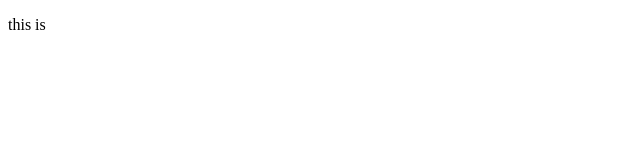
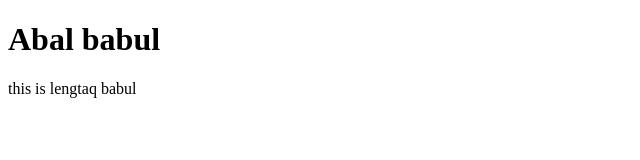
Before and after one commit to sujonkarmoker/my-second, a plain HTML site: page index.html in a window 1280 px wide. Shown: the whole page, without its empty margins (0-640 px from the left). Drawn offline with Linux system fonts and the light colour scheme.

Commit message:
babul added

```diff
--- a/index.html
+++ b/index.html
@@ -7,7 +7,8 @@
     <title>My second repo</title>
 </head>
 <body>
-    <p>this is </p>
+    <h1>Abal babul</h1>
+    <p>this is lengtaq babul</p>
 
 </body>
 </html>
```
